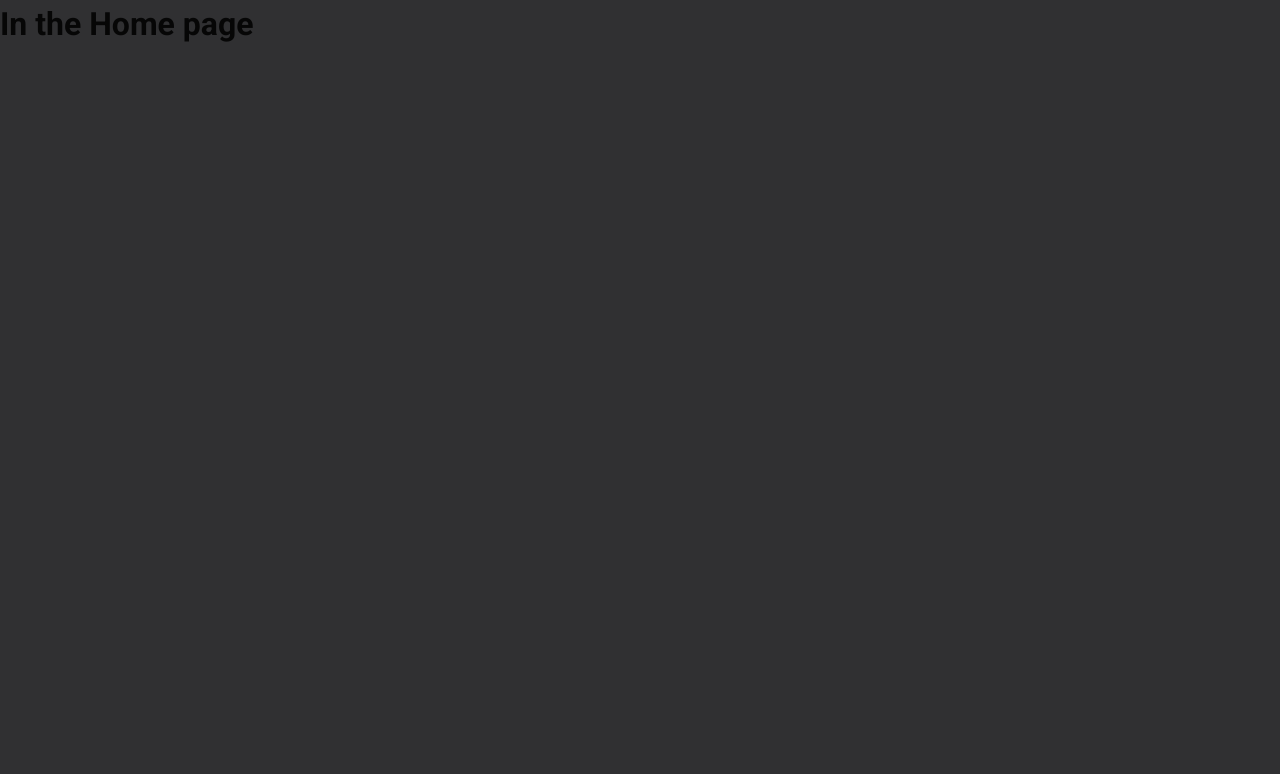
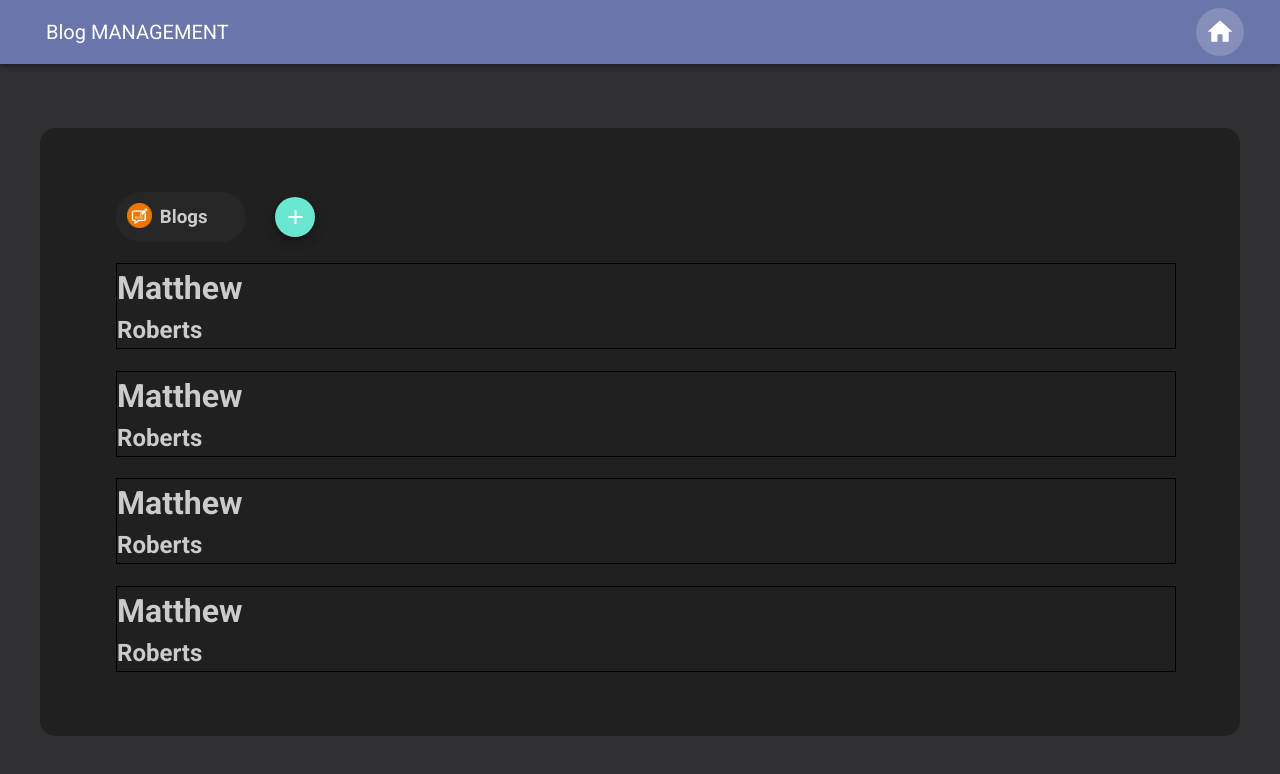
Before and after one commit to SadiaTabassum1/blogmanagement, a Vue app: page / in a window 1280 px wide. Shown: the top 774 px of the page. Built offline with nearby package versions, Linux system fonts and the light colour scheme.

Commit message:
add new blog component created and designed

```diff
--- a/package.json
+++ b/package.json
@@ -10,6 +10,7 @@
   "dependencies": {
     "core-js": "^3.6.5",
     "node-sass": "^4.14.1",
+    "vee-validate": "^3.4.5",
     "vue": "^2.6.11",
     "vue-router": "^3.5.1",
     "vue-store": "^0.3.1-moved",
--- a/src/App.vue
+++ b/src/App.vue
@@ -1,14 +1,14 @@
 <template>
   <v-app id="mainapp">
     <v-main>
-       <!-- <v-app-bar
+       <v-app-bar
       fixed
       color="#6A76AB"
       dark
     >
-      <v-app-bar-nav-icon><img width="70px" height="60px" style="margin-left:20px" src="./assets/Free_Sample_By_Wix.jpeg"></v-app-bar-nav-icon>
+      <!-- <v-app-bar-nav-icon><img width="70px" height="60px" style="margin-left:20px" src="./assets/Free_Sample_By_Wix.jpeg"></v-app-bar-nav-icon> -->
        <div style="width:30px"></div>
-      <v-toolbar-title>Blog MANAGEMENT SYSTEM</v-toolbar-title>
+      <v-toolbar-title>Blog MANAGEMENT</v-toolbar-title>
 
       <v-spacer></v-spacer>
 
@@ -17,7 +17,7 @@
       </v-btn>
 
 
-    </v-app-bar> -->
+    </v-app-bar>
       <router-view></router-view>
     </v-main>
   </v-app>
@@ -40,6 +40,6 @@ export default {
 </script>
 <style>
 #mainapp{
-  background-color:  rgb(48, 48, 50);;
+  background-color: rgb(48, 48, 50);
 }
 </style>
--- /dev/null
+++ b/src/components/AddNewBlog.vue
@@ -0,0 +1,204 @@
+<template>
+  <div id="formdiv">
+    <div style="padding: 5%">
+      <v-stepper v-model="e1">
+        <v-stepper-header>
+          <v-stepper-step
+            :complete="e1 > 1"
+            step="1"
+            color="#6A76AB"
+          ></v-stepper-step>
+
+          <v-divider></v-divider>
+
+          <v-stepper-step
+            :complete="e1 > 2"
+            step="2"
+            color="#6A76AB"
+          ></v-stepper-step>
+
+          <v-divider></v-divider>
+
+          <v-stepper-step
+            step="3"
+            :complete="isOkay"
+            color="#6A76AB"
+          ></v-stepper-step>
+        </v-stepper-header>
+
+        <v-stepper-items>
+          <v-stepper-content step="1">
+            <validation-observer ref="observer" v-slot="{ invalid }">
+              <form @submit.prevent="submit">
+                <validation-provider
+                  v-slot="{ errors }"
+                  name="Name"
+                  rules="required"
+                >
+                  <v-text-field
+                    v-model="blogtitle"
+                    :error-messages="errors"
+                    label="Title"
+                    required
+                    color="#6A76AB"
+                  >
+                  </v-text-field>
+                </validation-provider>
+                <validation-provider
+                  v-slot="{ errors }"
+                  name="Description"
+                  rules="required|min:100"
+                >
+                  <v-textarea
+                    v-model="blogdescription"
+                    :error-messages="errors"
+                    color="#6A76AB"
+                    required
+                  >
+                    <template v-slot:label>
+                      <div>Bio</div>
+                    </template>
+                  </v-textarea>
+                </validation-provider>
+
+                <v-btn color="primary" @click="e1 = 2" :disabled="invalid">
+                  Next
+                </v-btn>
+              </form>
+            </validation-observer>
+          </v-stepper-content>
+          <v-stepper-content step="2">
+            <v-file-input accept="image/*" label="Image Input" @change="onchangeimg1"></v-file-input><br>
+            <v-file-input accept="image/*" label="Image Input" @change="onchangeimg2" v-show="img2"></v-file-input><br>
+            <v-file-input accept="image/*" label="Image Input" @change="onchangeimg3" v-show="img3"></v-file-input><br>
+            <v-file-input accept="image/*" label="Image Input" @change="onchangeimg4" v-show="img4"></v-file-input><br>
+            <v-file-input accept="image/*" label="Image Input" @change="onchangeimg5" v-show="img5"></v-file-input>
+            <v-btn color="primary" @click="e1 = 3"> Next </v-btn>
+          </v-stepper-content>
+          <v-stepper-content step="3">
+            <div style="padding:10%">
+              <v-row class="mb-5"> <h2 style="color:#6A76AB">{{blogtitle}}</h2></v-row>
+               <v-row> <div class="blogdesdiv">{{blogdescription}}</div></v-row>
+              <v-row>
+                <v-col v-for="img in img1url" :key="img" sm="4">
+                <v-container class="">
+                  <v-img :src="img" aspect-ratio="1.7"></v-img>
+                </v-container>
+                </v-col>
+              </v-row>
+            </div>
+            <v-btn @click="e1 = 1" color="warning">Save</v-btn>
+          </v-stepper-content>
+        </v-stepper-items>
+      </v-stepper>
+    </div>
+  </div>
+</template>
+<script>
+import { required, min } from "vee-validate/dist/rules";
+import {
+  extend,
+  ValidationObserver,
+  ValidationProvider,
+  setInteractionMode,
+} from "vee-validate";
+
+setInteractionMode("eager");
+
+extend("required", {
+  ...required,
+  message: "{_field_} can not be empty",
+});
+extend("min", {
+  ...min,
+  message: "{_field_} may not be less than {length} characters",
+});
+export default {
+  name: "MultiStepForm",
+  data() {
+    return {
+      e1: 1,
+      blogtitle: "",
+      blogdescription: "",
+      isOkay: false,
+      img2: false,
+      img3: false,
+      img4: false,
+      img5: false,
+      img1url: [],
+      imgurl: null,
+    };
+  },
+  methods: {
+    onUpload() {
+      this.$refs.myfile.click();
+    },
+    onchangeimg1(e) {
+      this.img2 = true;
+      this.imgurl = URL.createObjectURL(e);
+      this.img1url.push(URL.createObjectURL(e));
+    },
+    onchangeimg2(e) {
+      this.img3 = true;
+      this.img2 = true;
+      this.imgurl = URL.createObjectURL(e);
+      this.img1url.push(this.imgurl);
+      console.log(this.img1url);
+    },
+    onchangeimg3(e) {
+      this.img4 = true;
+      this.img2 = true;
+      this.imgurl = URL.createObjectURL(e);
+      this.img1url.push(URL.createObjectURL(e));
+    },
+    onchangeimg4(e) {
+      this.img5 = true;
+      this.img2 = true;
+      this.imgurl = URL.createObjectURL(e);
+      this.img1url.push(URL.createObjectURL(e));
+    },
+    onchangeimg5(e) {
+     this.img2 = true;
+      this.imgurl = URL.createObjectURL(e);
+      this.img1url.push(URL.createObjectURL(e));
+    },
+  },
+  components: {
+    ValidationObserver,
+    ValidationProvider,
+  },
+};
+</script>
+<style scoped>
+h1,
+h2 {
+  font-weight: normal;
+}
+ul {
+  list-style-type: none;
+  padding: 0;
+}
+li {
+  display: inline-block;
+  margin: 0 10px;
+}
+a {
+  color: #42b983;
+}
+.blogdesdiv{
+  border: 2px solid #6A76AB;
+  padding: 5%;
+  border-radius: 15px;
+}
+#formdiv {
+  margin: 0 auto;
+  max-width: 900px;
+  height: inherit;
+  margin-top: 10%;
+  box-sizing: border-box;
+  border-radius: 15px;
+  background-color: rgb(32, 32, 32);
+  padding: 1%;
+  margin-bottom: 5%;
+}
+</style>
--- a/src/components/Blogs.vue
+++ b/src/components/Blogs.vue
@@ -1,13 +1,83 @@
 <template>
     <div>
-        <h1>In the Home page</h1>
+        <div id="maindiv">
+         <div id="distitle">
+          <div id="title">
+            <v-row>
+              <v-col col="2" sm="3">
+                <img  width="25px" height="25px" src="../assets/blog-icon.png"   />
+              </v-col>
+              <v-col><h3>Blogs</h3></v-col>
+            </v-row>
+          </div>
+          <div id="actions">
+            <v-btn
+              class="mx-2"
+              fab
+              dark
+              small
+              color="#6AE6D1"
+              @click="addBlog"
+            >
+              <v-icon dark> mdi-plus </v-icon>
+            </v-btn>
+          </div>
         </div>
+        <div id="bloglistdiv" v-for="blog in allBlogs" :key=blog.id>
+            <h1>{{blog.title}}</h1>
+            <h2>{{blog.description}}</h2>
+        </div>
+        </div>
+    </div>
 </template>
 <script>
+import { mapGetters } from "vuex";
 export default {
+  methods:{
+    addBlog(){
+      this.$router.push({path:'/addBlogs'});
+    }
 
+  },
+   computed: {
+
+    ...mapGetters(["allBlogs"]),
+
+  },
 }
 </script>
 <style scoped>
+#maindiv{
+  margin: 0 auto;
+  max-width: 1200px;
+  margin-top: 10%;
+  margin-bottom: 5%;
+  background-color: rgb(32, 32, 32);
+  box-sizing: border-box;
+  border-radius: 15px;
+  color: #cbcbcb;
+  padding: 5%;
+}
+#distitle {
+  display: flex;
+}
+#title {
+  width: 130px;
+  height: 50px;
+  margin-left: 12px;
+  background-color: #262626;
+  border-radius: 25px;
+  text-align: left;
+  padding: 1%;
+}
+#actions {
+  margin-left: 2%;
+  margin-top: 5px;
+}
+#bloglistdiv{
+    margin-top: 2%;
+    margin-left: 12px;
+    border: 1px solid black;
 
+}
 </style>
--- a/src/main.js
+++ b/src/main.js
@@ -3,6 +3,7 @@ import App from './App.vue'
 import VueRouter from 'vue-router'
 import Routes from './routes.js';
 import vuetify from './plugins/vuetify';
+import "vuetify/dist/vuetify.min.css";
 import store from './store';
 Vue.config.productionTip = false
 
--- a/src/routes.js
+++ b/src/routes.js
@@ -1,9 +1,14 @@
 import blogs from './components/Blogs.vue';
+import addBlogs from './components/AddNewBlog.vue';
 
 export default [
 {
     path:'/',
     component:blogs
 },
+{
+    path:'/addBlogs',
+    component:addBlogs
+},
 
 ]
```
Also changed, not shown: src/assets/blog-icon.png (added), 1 other file (tests, documents, lock files or other folders).
